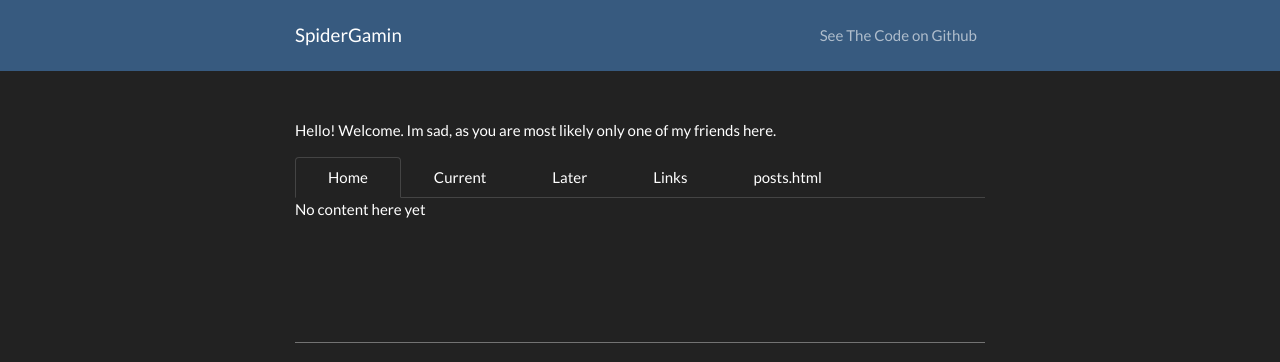
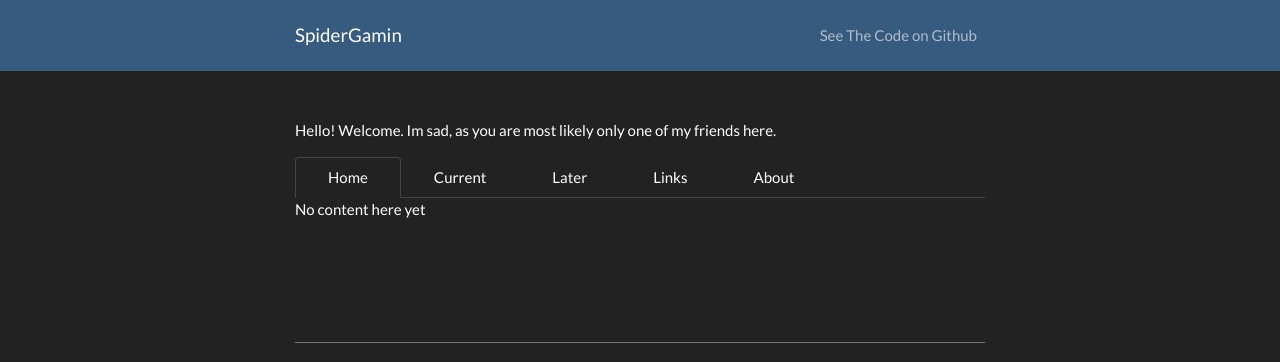
Before and after one commit to insberr/insberr.github.io, a Jekyll site: the page built from index.md, in a window 1280 px wide. Shown: the top 362 px of the page. Built offline with Jekyll 4.4.1, drawn with Linux system fonts in a browser that asks for light colours; our own code applies the rules of GitHub Pages for plain Markdown files.

Commit message:
Update index.md

```diff
--- a/index.md
+++ b/index.md
@@ -14,7 +14,7 @@ Hello! Welcome. Im sad, as you are most likely only one of my friends here.
     <a class="nav-link" data-toggle="tab" href="#links">Links</a>
   </li>
   <li class="nav-item">
-   <a class="nav-link" data-toggle="tab" href="#about">posts.html</a>
+   <a class="nav-link" data-toggle="tab" href="layouts/page.html">About</a>
  </li>
 </ul>
 <div id="myTabContent" class="tab-content">
```
